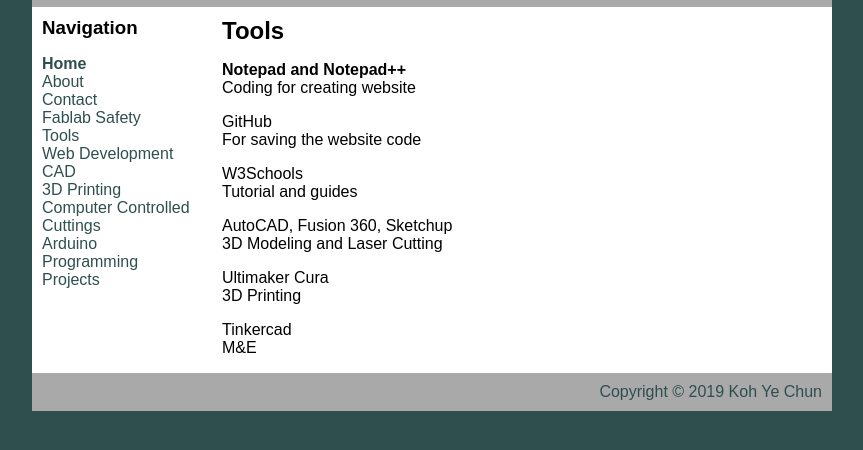
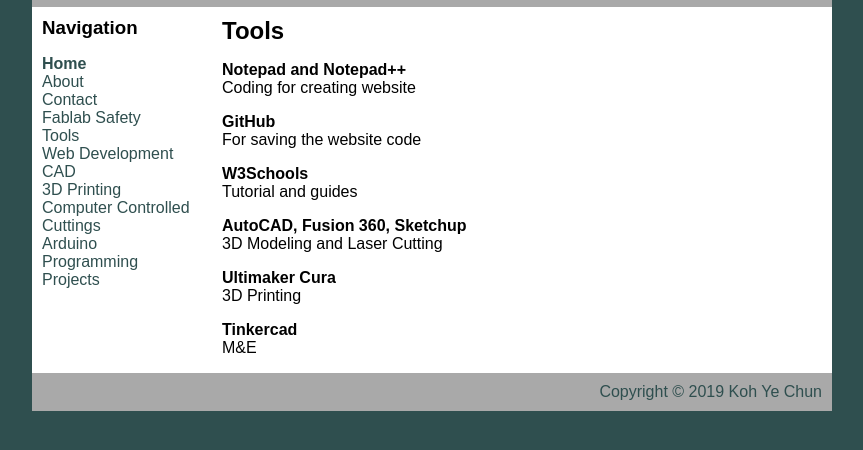
Before and after one commit to KOHYECHUN/YE-CHUN, a plain HTML site: page Tools.html in a window 1280 px wide. Shown: the part 58-508 px from the top of the page, without its empty margins (208-1071 px from the left). Drawn offline with Linux system fonts and the light colour scheme.

Commit message:
Update Tools.html

```diff
--- a/Tools.html
+++ b/Tools.html
@@ -30,11 +30,11 @@
 				<div id="main">
 				<h2>Tools</h2>
 				<p><b>Notepad and Notepad++</b><br/>Coding for creating website</P>
-				<p>GitHub<br/>For saving the website code</P>
-				<p>W3Schools<br/>Tutorial and guides</p>
-				<p>AutoCAD, Fusion 360, Sketchup<br/> 3D Modeling and Laser Cutting</p>
-				<p>Ultimaker Cura<br/>3D Printing</p>
-				<p>Tinkercad<br/>M&E</p>
+				<p><b>GitHub</b><br/>For saving the website code</P>
+				<p><b>W3Schools</b><br/>Tutorial and guides</p>
+				<p><b>AutoCAD, Fusion 360, Sketchup</b><br/> 3D Modeling and Laser Cutting</p>
+				<p><b>Ultimaker Cura</b><br/>3D Printing</p>
+				<p><b>Tinkercad</b><br/>M&E</p>
 				</div>
 			</div>
 			<div id="footer">
```
